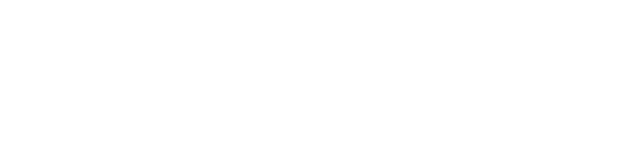
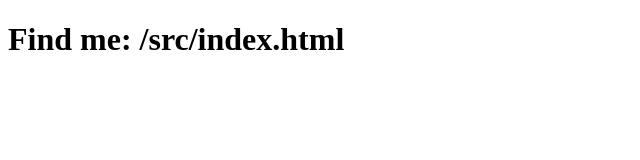
Before and after one commit to Surveinit/js-webpack-template, a website built with webpack: page src/index.html in a window 1280 px wide. Shown: the whole page, without its empty margins (0-640 px from the left). Built offline with nearby package versions, Linux system fonts and the light colour scheme.

Commit message:
Add find me in index.html

```diff
--- a/src/index.html
+++ b/src/index.html
@@ -8,6 +8,6 @@
   <title>App name</title>
 </head>
 <body>
-  <div id="content"></div>
+    <h1>Find me: /src/index.html</h1>
 </body>
 </html>
```
